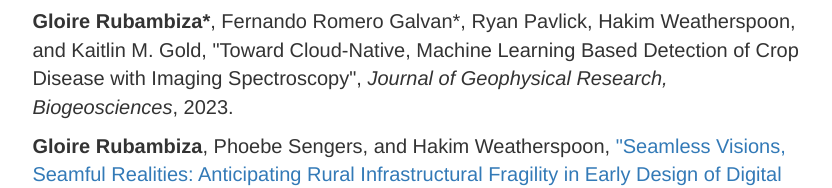
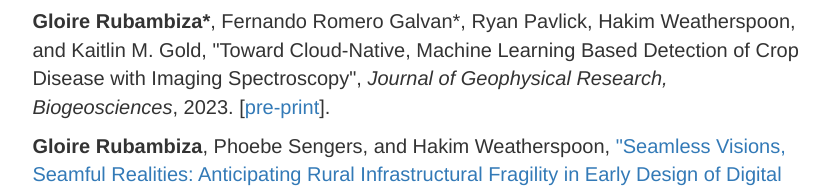
Before and after one commit to rubambiza/rubambiza.github.io, a plain HTML site: page index.html in a window 1280 px wide. Shown: the part 1109-1297 px from the top of the page, without its empty margins (236-1068 px from the left). Drawn offline with nearby package versions, Linux system fonts and the light colour scheme.

Commit message:
Adding pre-print link for JGR paper.

```diff
--- a/index.html
+++ b/index.html
@@ -154,9 +154,8 @@
                              "Toward Cloud-Native, Machine Learning Based Detection of Crop Disease with
                               Imaging Spectroscopy",
                            <i>Journal of Geophysical Research, Biogeosciences</i>, 2023.
-                           <!--  [<a href="https://programs.sigchi.org/chi/2022/program/content/72058">video</a>],
-                               [<a href="public/pubs/Seamless_Visions_Seamful_Realities_Preprint.pdf">pre-print PDF</a>].
-                           [<a href="https://dl.acm.org/doi/pdf/10.1145/3491102.3517579" target="_blank">PDF</a>]. -->
+                           [<a href="https://agupubs.onlinelibrary.wiley.com/doi/10.1029/2022JG007342">pre-print</a>].
+                          <!-- [<a href="https://dl.acm.org/doi/pdf/10.1145/3491102.3517579" target="_blank">PDF</a>]. -->
                     </p>
                     <p class="regulartext">
                         <b>Gloire Rubambiza</b>, Phoebe Sengers, and Hakim Weatherspoon,
```
